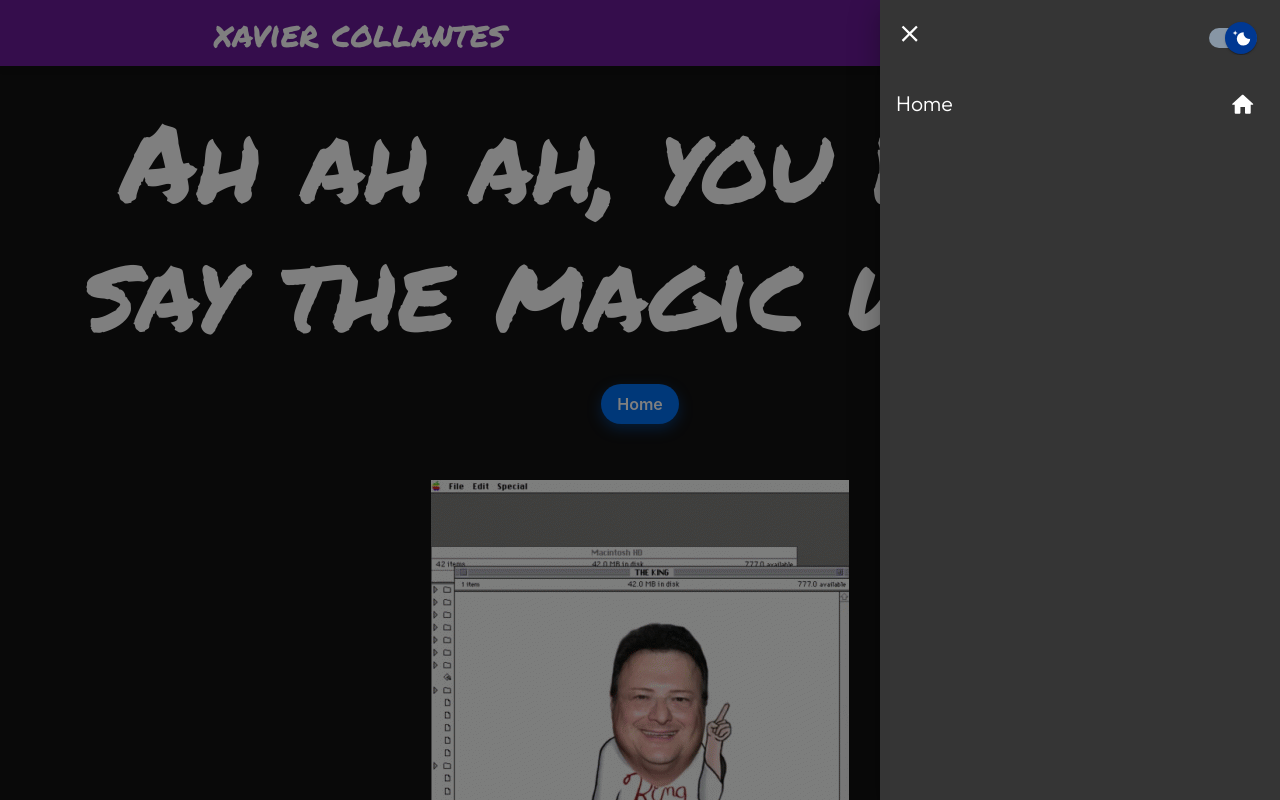
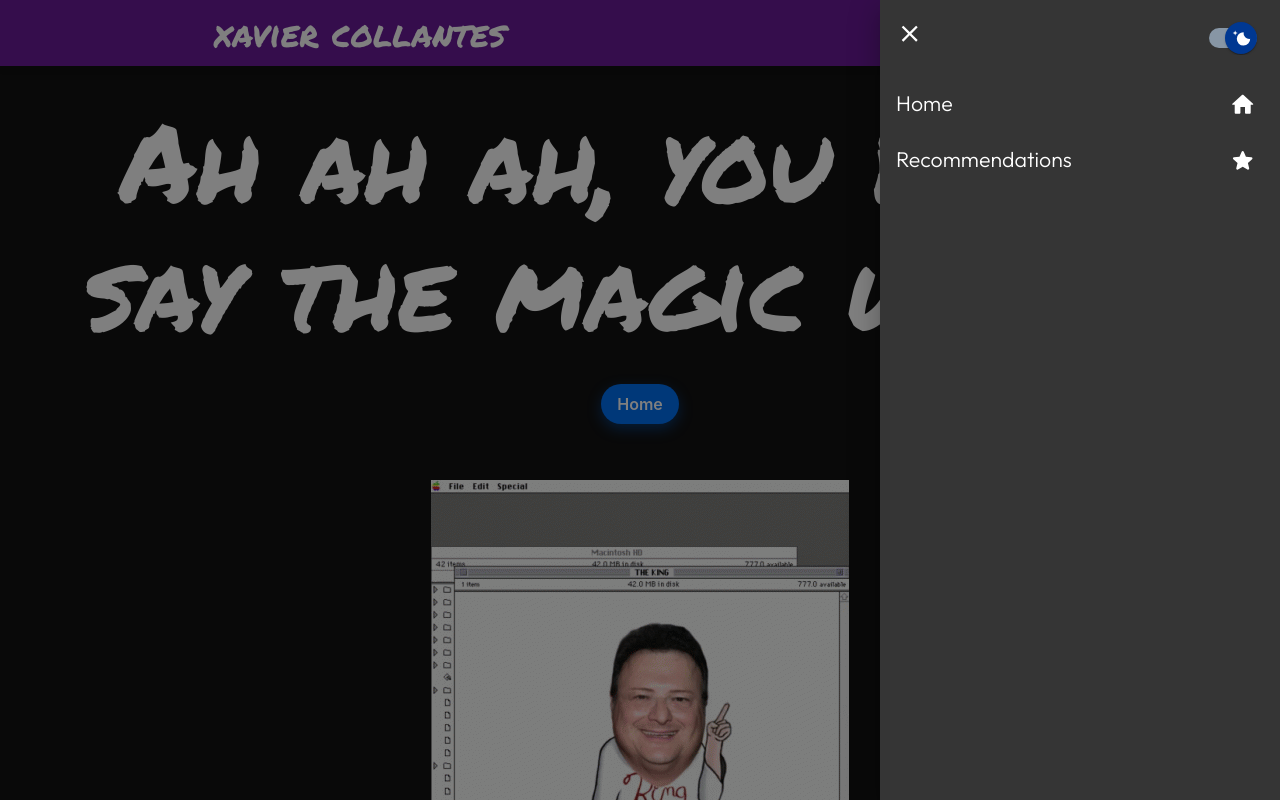
Before and after one commit to xcollantes/portfolio, a Next.js app: page /403 in a window 1280 px wide. Both pictures are taken after a click on the icon 1046 px from the left and 33 px from the top of the page. Shown: the top 800 px of the page. Built offline with nearby package versions, Linux system fonts and the light colour scheme.

Commit message:
Add recs to drawer
Signed-off-by: Xavier <collantes.xavier@gmail.com>

```diff
--- a/components/Drawer.tsx
+++ b/components/Drawer.tsx
@@ -13,6 +13,7 @@ import {
 import HomeRoundedIcon from "@mui/icons-material/HomeRounded"
 import MenuRoundedIcon from "@mui/icons-material/MenuRounded"
 import CloseIcon from "@mui/icons-material/Close"
+import StarRoundedIcon from "@mui/icons-material/StarRounded"
 
 import { useState } from "react"
 import DarkMode from "./DarkMode"
@@ -65,6 +66,13 @@ export default function Drawer({ anchor = "right" }: DrawerPropType) {
               </ListItemButton>
             </ListItem>
 
+            <ListItem key={key++} disablePadding>
+              <ListItemButton to="/recs" component={MaterialLink}>
+                <ListItemText primary="Recommendations" />
+                <StarRoundedIcon sx={{ mr: 1 }} />
+              </ListItemButton>
+            </ListItem>
+
             {/* TODO(): Add related content */}
             {/* <Divider sx={{ pt: 5 }} />
             <ListItem key={key++} sx={{ fontWeight: "bold" }}>
```
